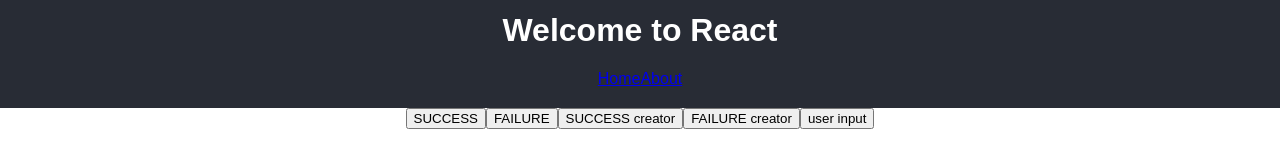
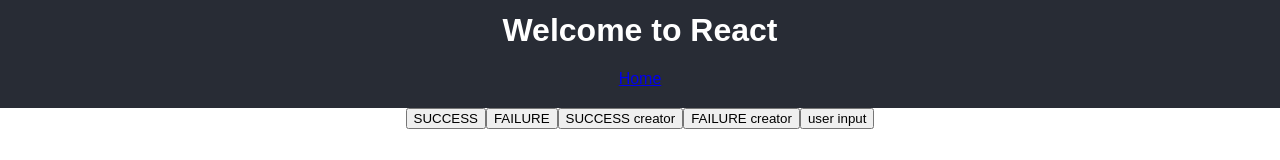
Before and after one commit to hellohayeah/react-ssr-template, a React app: page / in a window 1280 px wide. Shown: the part 246-406 px from the top of the page. Built offline with nearby package versions, Linux system fonts and the light colour scheme.

Commit message:
remove about

```diff
--- a/src/components/Header/index.js
+++ b/src/components/Header/index.js
@@ -10,7 +10,6 @@ class Header extends Component {
         <img className="logo" src={logo} alt="logo" />
         <h1>Welcome to React</h1>
         <Link to="/">Home</Link>
-        <Link to="/about">About</Link>
       </HeaderStyle>
     )
   }
--- a/src/containers/Container1.js
+++ b/src/containers/Container1.js
@@ -1,4 +1,4 @@
-import React, { Component } from 'react'
+import React from 'react'
 import { connect } from 'react-redux'
 
 import * as ACTION from '../store/actions'
--- a/src/router/index.js
+++ b/src/router/index.js
@@ -1,9 +1,5 @@
 import Home from '../components/Home'
-import About from '../components/About'
 
-const routes = [
-  { path: '/', exact: true, component: Home },
-  { path: '/about', component: About }
-]
+const routes = [{ path: '/', exact: true, component: Home }]
 
 export default routes
```
Also changed, not shown: src/components/component1.js (deleted), 1 other file (tests, documents, lock files or other folders).
